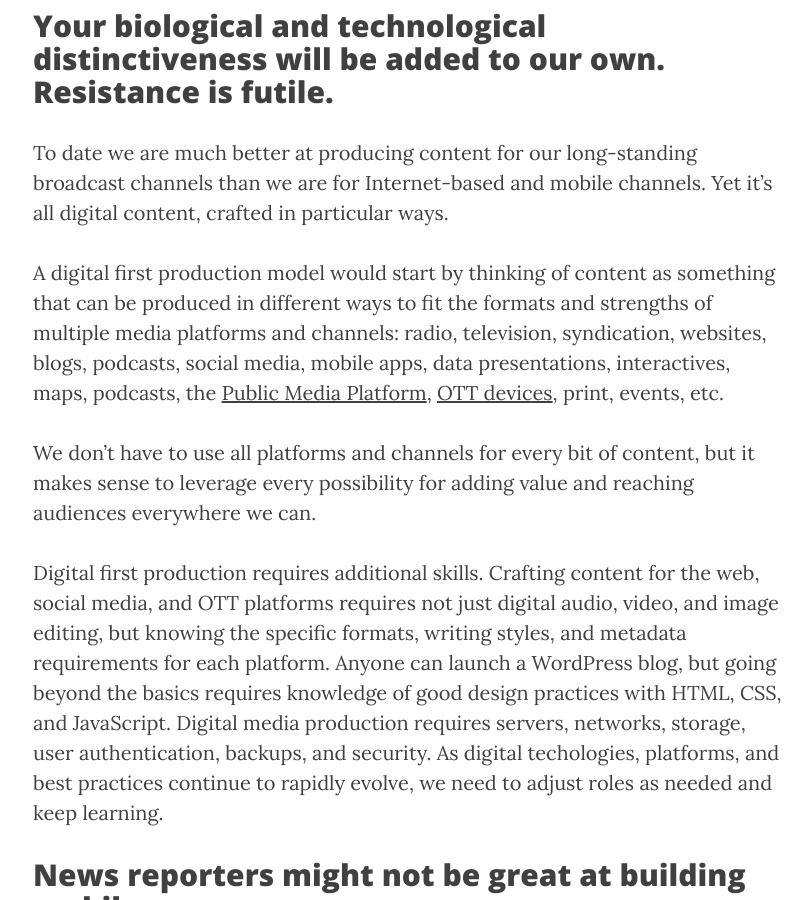
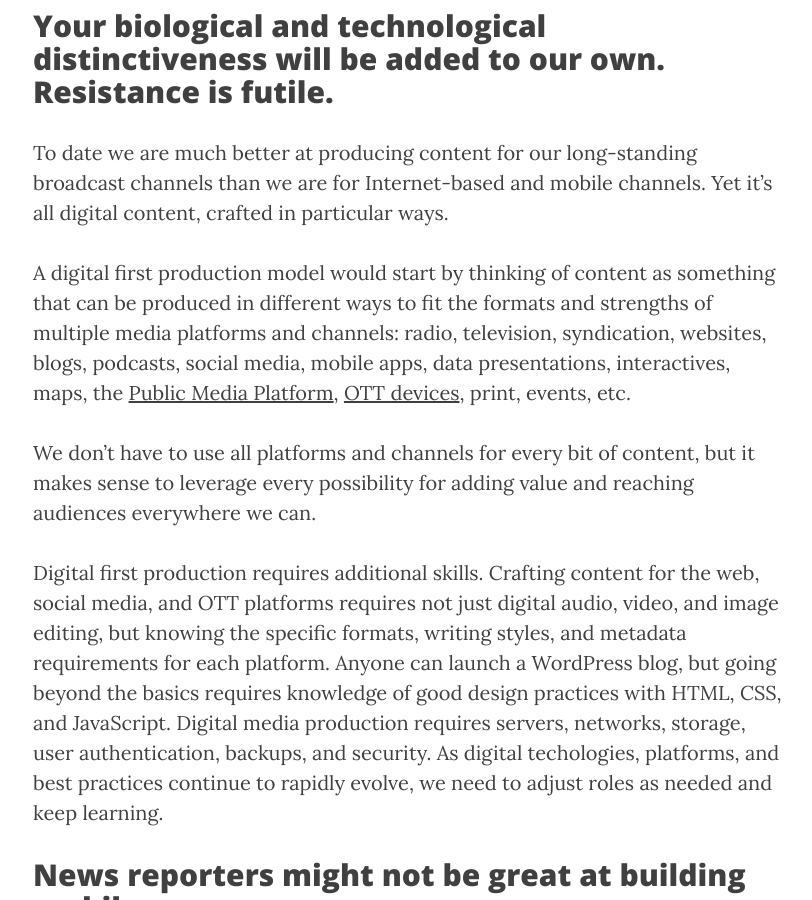
Before and after one commit to jackbrighton/jackbrighton.github.io, a Jekyll site: the page built from _posts/2015-05-25-what-is-digital-first.md, in a window 1280 px wide and 900 px high, scrolled down 1889 px. Shown: the whole window, without its empty margins (232-1044 px from the left). Built offline with Jekyll 4.4.1, drawn with Linux system fonts in a browser that asks for light colours; nearby versions of some CDN libraries; some of the changed text lies outside the part shown.

Commit message:
remove redundant word

```diff
--- a/_posts/2015-05-25-what-is-digital-first.md
+++ b/_posts/2015-05-25-what-is-digital-first.md
@@ -37,7 +37,7 @@
 
 To date we are much better at producing content for our long-standing broadcast channels than we are for Internet-based and mobile channels. Yet it’s all digital content, crafted in particular ways.
 
-A digital first production model would start by thinking of content as something that can be produced in different ways to fit the formats and strengths of multiple media platforms and channels: radio, television, syndication, websites, blogs, podcasts, social media, mobile apps, data presentations, interactives, maps, podcasts, the [Public Media Platform](http://publicmediaplatform.org/), [OTT devices](http://en.wikipedia.org/wiki/Over-the-top_content), print, events, etc.
+A digital first production model would start by thinking of content as something that can be produced in different ways to fit the formats and strengths of multiple media platforms and channels: radio, television, syndication, websites, blogs, podcasts, social media, mobile apps, data presentations, interactives, maps, the [Public Media Platform](http://publicmediaplatform.org/), [OTT devices](http://en.wikipedia.org/wiki/Over-the-top_content), print, events, etc.
 
 We don’t have to use all platforms and channels for every bit of content, but it makes sense to leverage every possibility for adding value and reaching audiences everywhere we can.
 
@@ -68,4 +68,4 @@
 
 ---
 
-Image credit: "Camera painting" photo -- experimental digital photography by Rick Doble. © Rick Doble / Wikimedia Commons / [CC-BY-SA-3.0](http://creativecommons.org/licenses/by-sa/3.0/)
+Image credit: "Camera painting" photo -- experimental digital photography by Rick Doble. © Rick Doble / [Wikimedia Commons](http://commons.wikimedia.org/wiki/File:05_camera_painting_motion_blur_experimental_digital_photography_by_Rick_Doble.jpg) / [CC-BY-SA-3.0](http://creativecommons.org/licenses/by-sa/3.0/)
```
